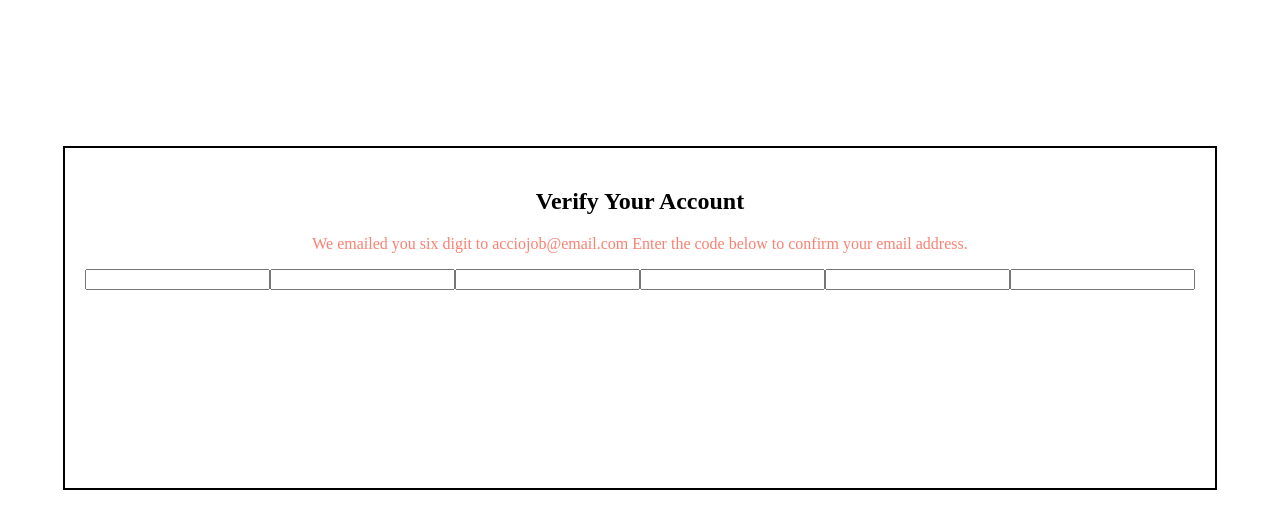
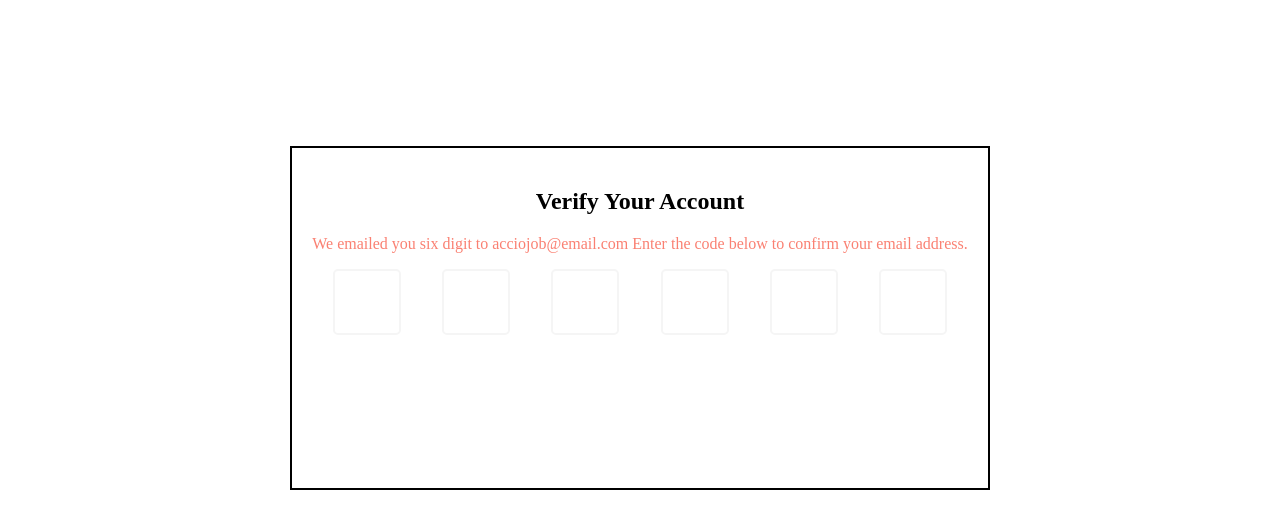
Before and after one commit to acciojob/OTP-bipinyadav12, a website: page main.html in a window 1280 px wide. Drawn offline with Linux system fonts and the light colour scheme.

Commit message:
created a submission

```diff
--- a/main.html
+++ b/main.html
@@ -11,12 +11,12 @@
 		<h2 id="verification_heading" >Verify Your Account</h2>
 		<p id="verification_subtext">We emailed you six digit to acciojob@email.com Enter the code below to confirm your email address.</p>
 		<div class="code-container">
-			<input class="code-1" type="text" maxlength="1" >
-			<input class="code-2" type="text" maxlength="1">
-			<input class="code-3" type="text" maxlength="1">
-			<input class="code-4" type="text" maxlength="1">
-			<input class="code-5" type="text" maxlength="1">
-			<input class="code-6" type="text" maxlength="1">
+			<input class="code" id="code-1" type="text" maxlength="1" onfocus>
+			<input class="code"  id="code-2" type="text" maxlength="1">
+			<input class="code"  id="code-3" type="text" maxlength="1">
+			<input class="code"  id="code-4" type="text" maxlength="1">
+			<input class="code"  id="code-5" type="text" maxlength="1">
+			<input class="code"  id="code-6" type="text" maxlength="1">
 		</div>
 	</div>
     <script type="text/javascript" src="./script.js">
```
